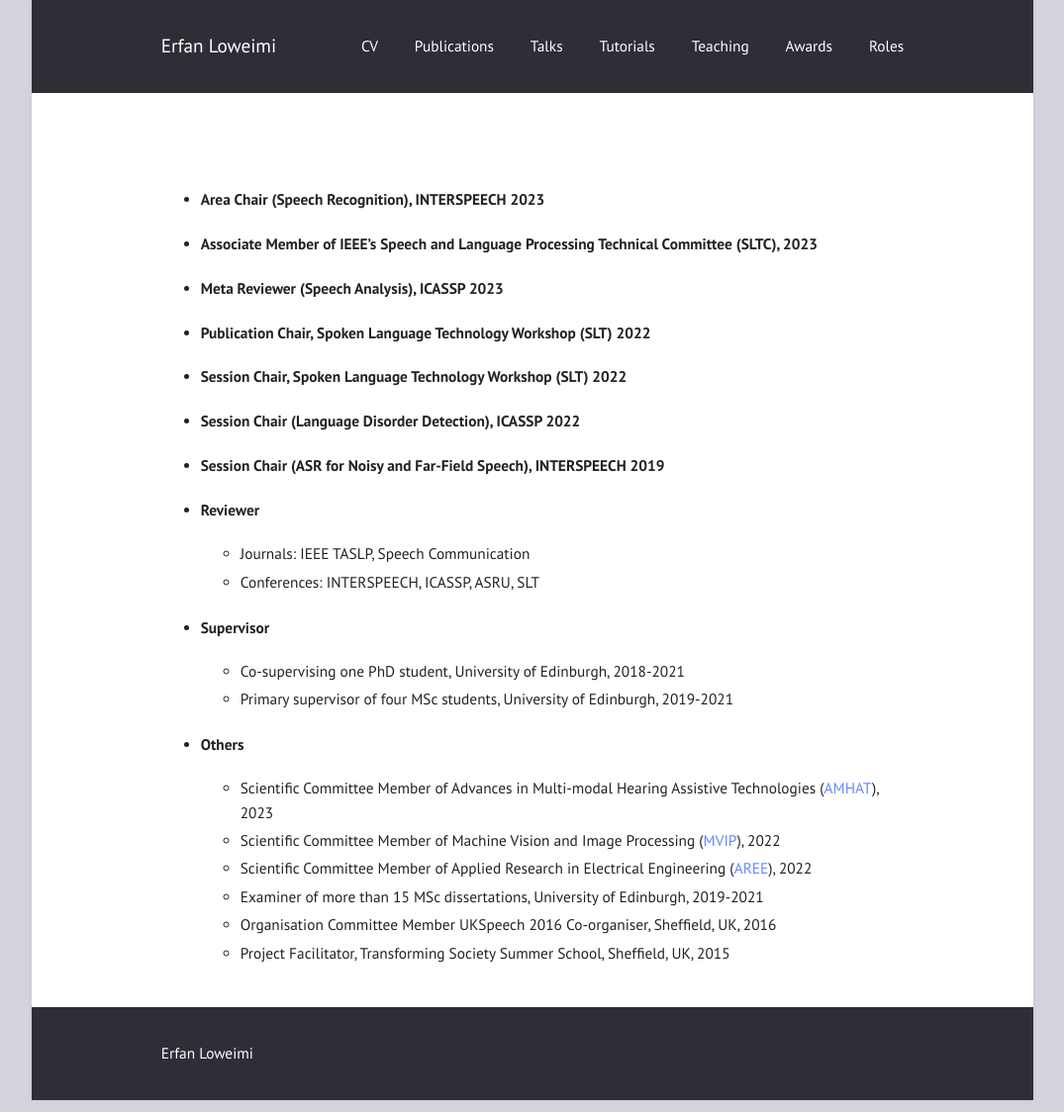
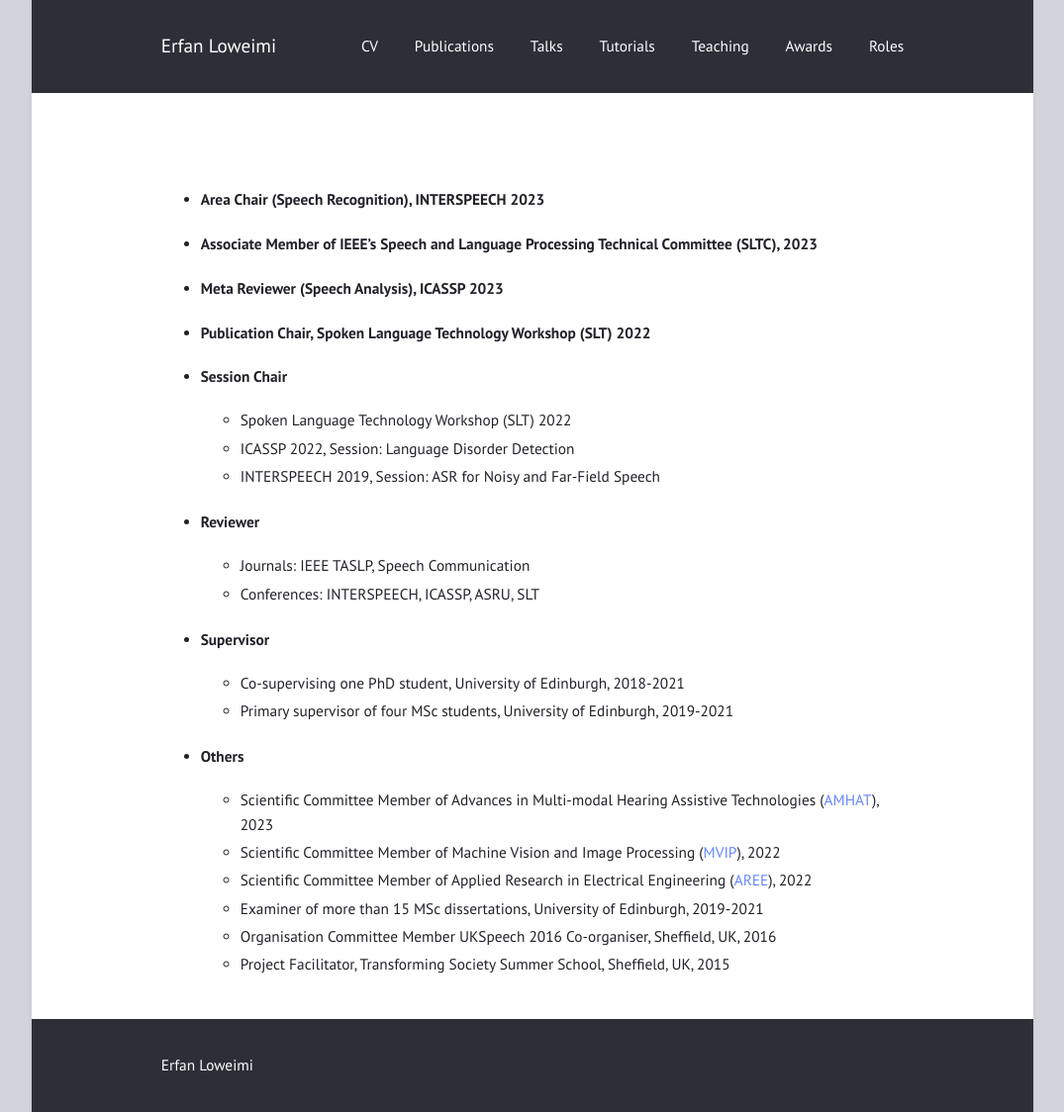
Before and after one commit to eloweimi/eloweimi.github.io, a Jekyll site: the page built from roles.md, in a window 1280 px wide. Shown: the whole page at 99% size, without its empty margins (102-1177 px from the left). Built offline with Jekyll 4.4.1, drawn with Linux system fonts in a browser that asks for light colours.

Commit message:
Update roles.md

```diff
--- a/roles.md
+++ b/roles.md
@@ -9,9 +9,12 @@ title: ""
 * #### Associate Member of IEEE's Speech and Language Processing Technical Committee (SLTC), 2023
 * #### Meta Reviewer (Speech Analysis), ICASSP 2023
 * #### Publication Chair, Spoken Language Technology Workshop (SLT) 2022
-* #### Session Chair, Spoken Language Technology Workshop (SLT) 2022
-* #### Session Chair (Language Disorder Detection), ICASSP 2022
-* #### Session Chair (ASR for Noisy and Far-Field Speech), INTERSPEECH 2019
+
+
+* #### Session Chair
+   - Spoken Language Technology Workshop (SLT) 2022
+   - ICASSP 2022, Session: Language Disorder Detection
+   - INTERSPEECH 2019, Session: ASR for Noisy and Far-Field Speech
 
 
 * #### Reviewer
```
